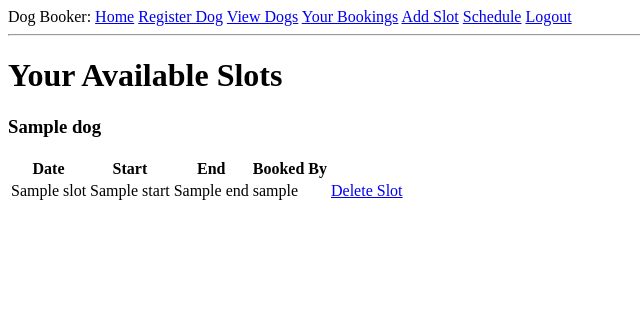
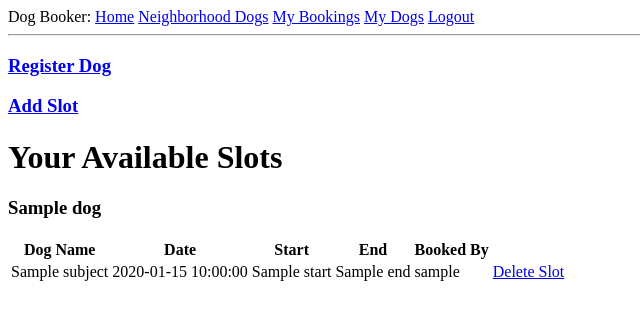
Before and after one commit to cruzzoe/doggy_book, a Python web app: template app/templates/schedule.html in a window 1280 px wide. Shown: the top 320 px of the page, without its empty margins (0-640 px from the left). Run offline with Jinja, Linux system fonts and the light colour scheme; the template is opened without the code that fills it: most values are stand-ins (such as "Sample title", 1, 10 or a date in 2020).

Commit message:
Tidy up & fix several bugs

```diff
--- a/app/models.py
+++ b/app/models.py
@@ -37,7 +37,8 @@ class Dog(db.Model):
 
     @hybrid_property
     def free_slots(self):
-        slots = [x for x in self.slots if x.status is None]
+        # TODO - bug here. Doesn't respect times of slot when calculating free slot.
+        slots = [x for x in self.slots.all() if x.status is None and datetime.strptime(x.date, '%Y-%m-%d').date() >= datetime.utcnow().date()]
         return slots
 
     def __repr__(self):
@@ -49,7 +50,7 @@ class Slot(db.Model):
     start = db.Column(db.String(140))
     end = db.Column(db.String(140))
     status = db.Column(db.String(140))
-    dog_name = db.Column(db.Integer, db.ForeignKey('dog.id'))
+    dog_id = db.Column(db.Integer, db.ForeignKey('dog.id'))
     booking_user = db.Column(db.Integer, db.ForeignKey('user.id'))
     timestamp = db.Column(db.DateTime, index=True, default=datetime.utcnow)
 
--- a/app/templates/base.html
+++ b/app/templates/base.html
@@ -10,16 +10,10 @@
         <div>
             Dog Booker:
             <a href="{{ url_for('index') }}">Home</a>
-            {% if current_user.is_anonymous %}
-            <a href="{{ url_for('login') }}">Login</a>
-            {% else %}
-            <a href="{{ url_for('register_dog') }}/">Register Dog</a>
-            <a href="{{ url_for('view_dogs') }}">View Dogs</a>
-            <a href="{{ url_for('bookings') }}">Your Bookings</a>
-            <a href="{{ url_for('new_slot') }}">Add Slot</a>
-            <a href="{{ url_for('view_schedule') }}">Schedule</a>
+            <a href="{{ url_for('view_dogs') }}">Neighborhood Dogs</a>
+            <a href="{{ url_for('bookings') }}">My Bookings</a>
+            <a href="{{ url_for('view_schedule') }}">My Dogs</a>
             <a href="{{ url_for('logout') }}">Logout</a>
-            {% endif %}
 
         </div>
         <hr>
--- a/app/templates/schedule.html
+++ b/app/templates/schedule.html
@@ -1,11 +1,15 @@
 {% extends "base.html" %}
 
 {% block content %}
+
+    <h3><a href="{{ url_for('register_dog') }}/">Register Dog</a></h3>
+    <h3><a href="{{ url_for('new_slot') }}">Add Slot</a></h3>
     <h1>Your Available Slots</h1>
     {% for dog in dogs %}
         <h3>{{ dog.dog_name}}</h1>
         <table>
         <tr>
+            <th>Dog Name</th>
             <th>Date</th>
             <th>Start</th>
             <th>End</th>
@@ -13,7 +17,8 @@
         </tr>
         {% for slot in dog.slots.all() %}
         <tr>
-            <td>{{slot.dog_name}}</td>
+            <td>{{slot.subject.dog_name}}</td>
+            <td>{{slot.date}}</td>
             <td>{{slot.start}}</td>
             <td>{{slot.end}}</td>
             <td>{{slot.booker.username}}</td>
```
Also changed, not shown: app/routes.py (+15 -24 lines).
